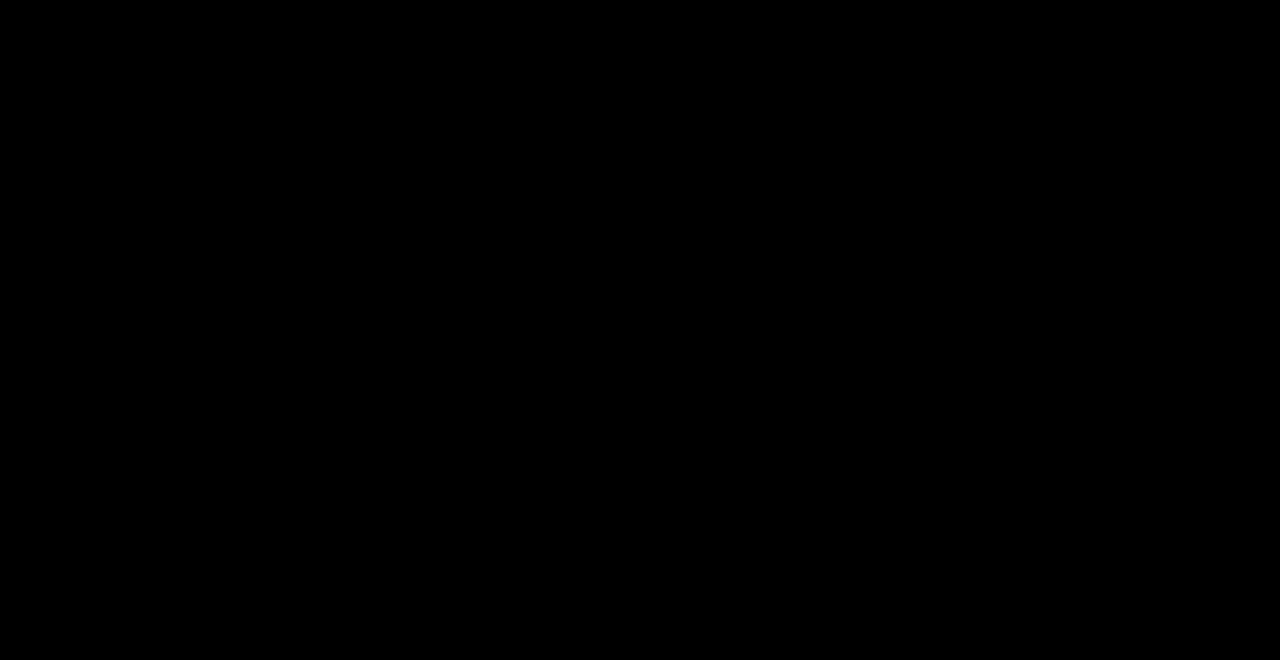
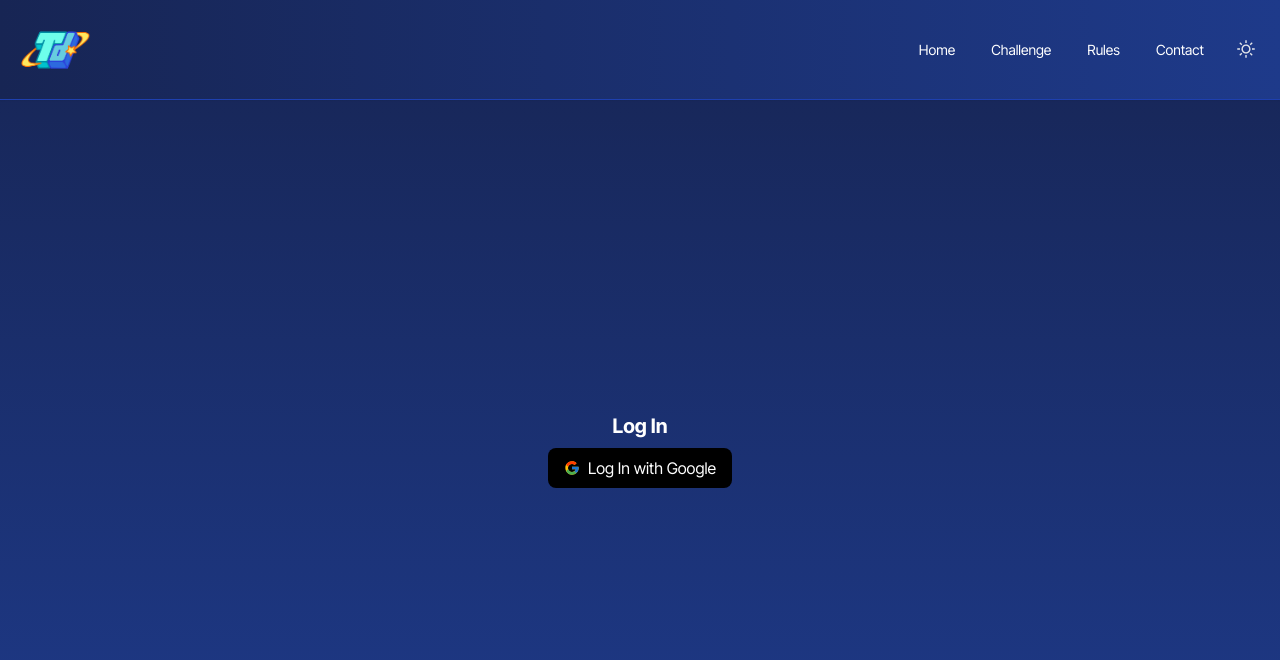
Before and after one commit to tamu-datathon-org/slamfunk, a Next.js app in the folder slamfunk-website/: page /login in a window 1280 px wide. Before the commit this address had no page. Shown: the top 660 px of the page. Built offline with nearby package versions, Linux system fonts and the light colour scheme.

Commit message:
added basic login page

```diff
--- /dev/null
+++ b/slamfunk-website/app/login/page.tsx
@@ -0,0 +1,27 @@
+"use client"
+import Header from "components/Header"
+import { FcGoogle } from "react-icons/fc";
+
+export default function LoginPage() {
+
+    const handleLogin = () => {
+
+    }
+
+    return (
+    <div className="flex flex-col min-h-screen bg-white dark:bg-gradient-to-b dark:from-blue-950 dark:to-blue-900">
+        <Header/>
+        <div className="w-full my-auto h-full grid place-items-center">
+            <h4 className="text-xl font-bold mb-2">Log In</h4>
+            <button
+                type="button"
+                onClick={handleLogin}
+                className="flex items-center gap-x-2 px-4 py-2 text-white bg-black rounded-lg"
+            >
+                <FcGoogle />
+                Log In with Google
+            </button>
+        </div>
+    </div>
+    )
+}
```
